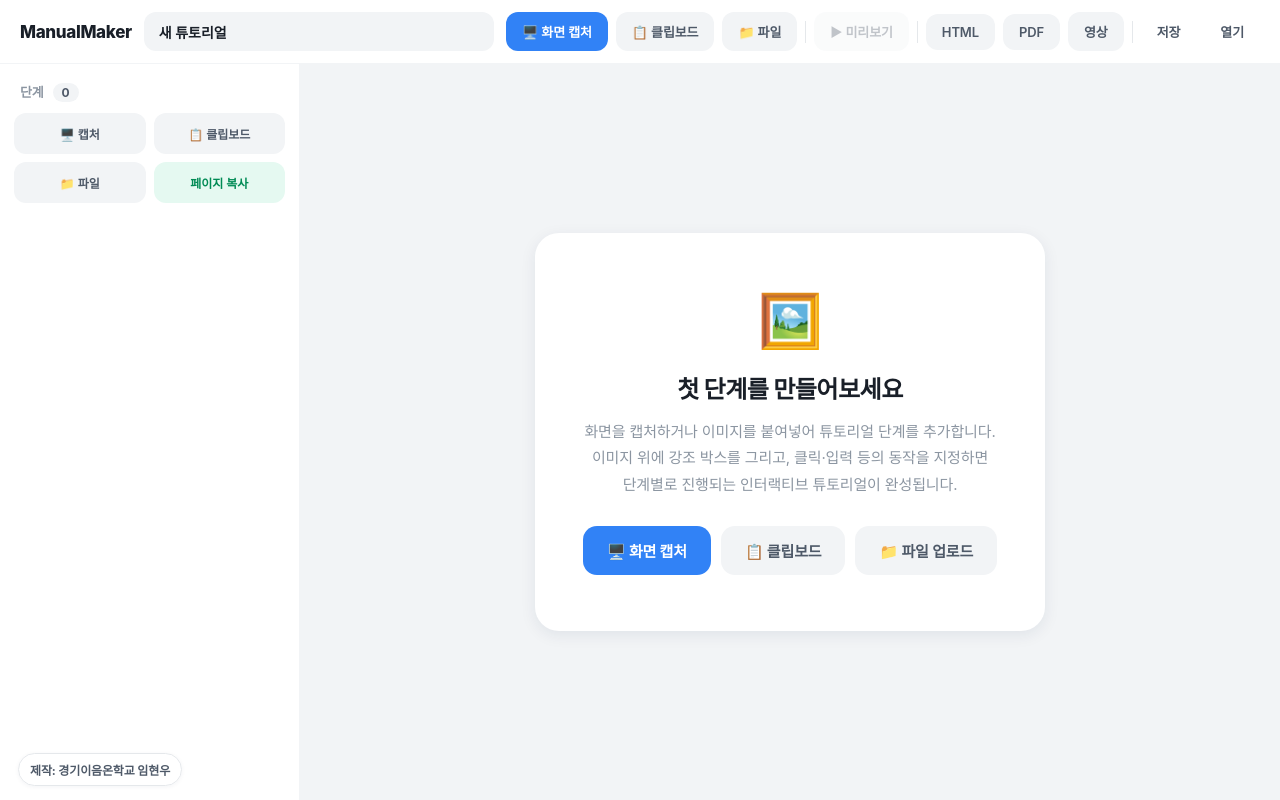
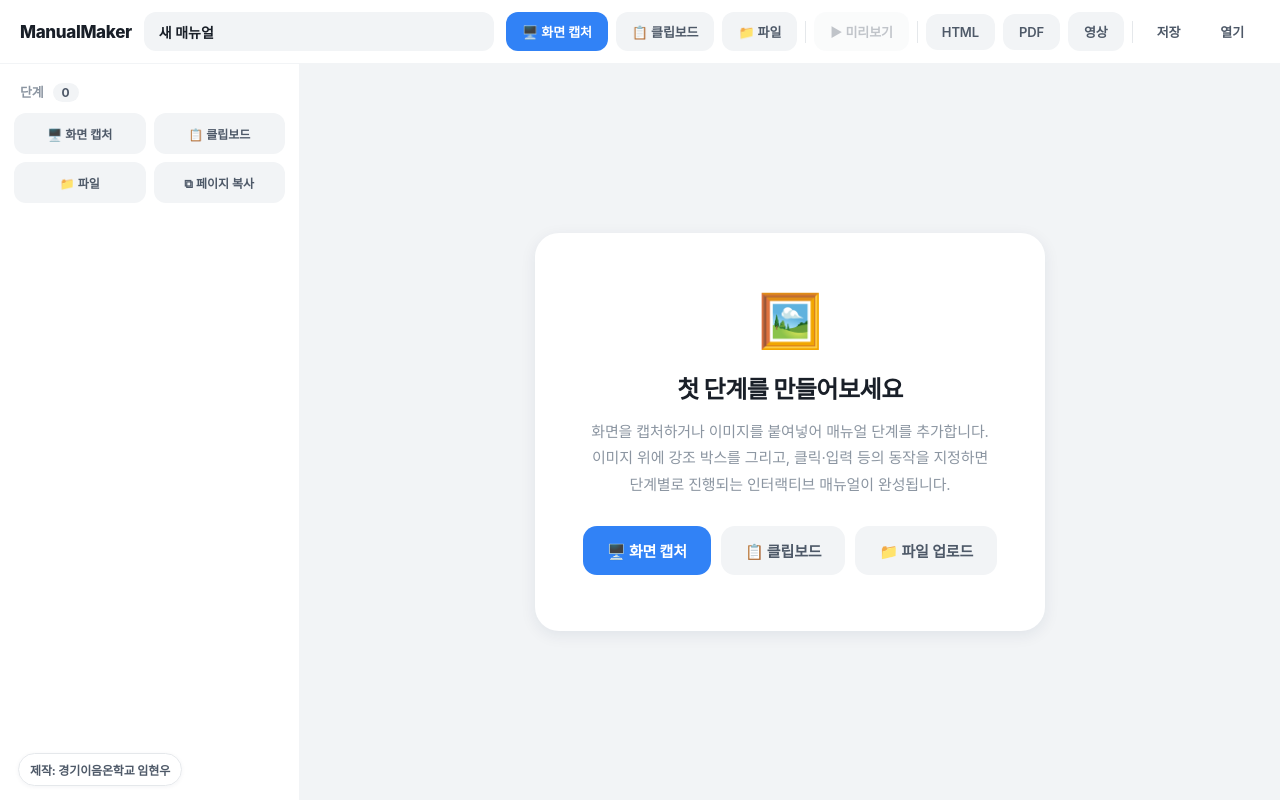
Before and after one commit to Limn8/manualmaker, a React (Vite) app: page / in a window 1280 px wide. Built offline with nearby package versions, Linux system fonts and the light colour scheme; a web font is replaced by a local one.

Commit message:
Unify manual terminology and button states

```diff
--- a/src/App.tsx
+++ b/src/App.tsx
@@ -250,7 +250,7 @@ export default function App() {
           className="title-input"
           value={project.title}
           onChange={(e) => setProject((p) => ({ ...p, title: e.target.value }))}
-          placeholder="튜토리얼 제목"
+          placeholder="매뉴얼 제목"
         />
         <div className="topbar-actions">
           <button className="btn primary" onClick={handleCaptureScreen} title="브라우저 화면 공유로 원하는 창/화면을 캡처">
@@ -344,11 +344,11 @@ export default function App() {
                 <div className="empty-icon">🖼️</div>
                 <h2>첫 단계를 만들어보세요</h2>
                 <p>
-                  화면을 캡처하거나 이미지를 붙여넣어 튜토리얼 단계를 추가합니다.
+                  화면을 캡처하거나 이미지를 붙여넣어 매뉴얼 단계를 추가합니다.
                   <br />
                   이미지 위에 강조 박스를 그리고, 클릭·입력 등의 동작을 지정하면
                   <br />
-                  단계별로 진행되는 인터랙티브 튜토리얼이 완성됩니다.
+                  단계별로 진행되는 인터랙티브 매뉴얼이 완성됩니다.
                 </p>
                 <div className="empty-btns">
                   <button className="btn primary big" onClick={handleCaptureScreen}>
--- a/src/components/Player.tsx
+++ b/src/components/Player.tsx
@@ -105,7 +105,7 @@ export default function Player({ project, onClose }: Props) {
       {done ? (
         <div className="player-done">
           <div className="player-done-icon">🎉</div>
-          <h2>튜토리얼 완료!</h2>
+          <h2>매뉴얼 완료!</h2>
           <p>{steps.length}개 단계를 모두 마쳤습니다.</p>
           <div className="player-done-btns">
             <button className="btn" onClick={() => setIndex(0)}>
--- a/src/components/StepList.tsx
+++ b/src/components/StepList.tsx
@@ -111,7 +111,7 @@ export default function StepList({
         ))}
         <div className="step-add-row">
           <button className="step-add" onClick={onCapture} title="화면 캡처로 단계 추가">
-            🖥️ 캡처
+            🖥️ 화면 캡처
           </button>
           <button className="step-add" onClick={onPaste} title="클립보드 이미지로 단계 추가">
             📋 클립보드
@@ -120,12 +120,12 @@ export default function StepList({
             📁 파일
           </button>
           <button
-            className="step-add copy"
+            className="step-add"
             onClick={onDuplicatePrevious}
             disabled={steps.length === 0}
             title="현재 단계 또는 마지막 단계를 복사"
           >
-            페이지 복사
+            ⧉ 페이지 복사
           </button>
         </div>
       </div>
--- a/src/export/html.ts
+++ b/src/export/html.ts
@@ -137,7 +137,7 @@ function render(){
     box.style.opacity='0';prevBox=false;
     if(boxUnbind){boxUnbind();boxUnbind=null;}
     doneEl.style.display='block';
-    doneEl.innerHTML='<div class="big">🎉</div><h2>튜토리얼 완료!</h2><p>'+steps.length+'개 단계를 모두 마쳤습니다.</p><button id="restart" class="primary">처음부터 다시</button>';
+    doneEl.innerHTML='<div class="big">🎉</div><h2>매뉴얼 완료!</h2><p>'+steps.length+'개 단계를 모두 마쳤습니다.</p><button id="restart" class="primary">처음부터 다시</button>';
     document.getElementById('restart').onclick=function(){idx=0;render();};
     footer.innerHTML='';
     setActiveDash(-1);
--- a/src/export/video.ts
+++ b/src/export/video.ts
@@ -17,7 +17,7 @@ const TITLE_SEC = 2.2;
 const STEP_SEC = 3.6;
 
 /**
- * Renders the tutorial onto a canvas (title card → each step with an animated
+ * Renders the manual onto a canvas (title card → each step with an animated
  * highlight) and exports MP4 when WebCodecs can encode it.
  */
 export async function exportVideo(
--- a/src/styles.css
+++ b/src/styles.css
@@ -137,7 +137,8 @@ body {
 }
 
 .btn:hover:not(:disabled) {
-  background: var(--fill-hover);
+  background: var(--accent);
+  color: #fff;
 }
 
 .btn:disabled {
@@ -160,7 +161,8 @@ body {
 }
 
 .btn.ghost:hover:not(:disabled) {
-  background: var(--fill);
+  background: var(--accent);
+  color: #fff;
 }
 
 .btn.big {
@@ -376,22 +378,12 @@ body {
   font-weight: 600;
   font-family: inherit;
   cursor: pointer;
-  transition: background 0.15s;
+  transition: background 0.15s, color 0.15s, transform 0.08s;
 }
 
 .step-add:hover {
-  background: var(--fill-hover);
-  color: var(--text);
-}
-
-.step-add.copy {
-  background: #e5f9f1;
-  color: #008b55;
-}
-
-.step-add.copy:hover:not(:disabled) {
-  background: #d3f3e5;
-  color: #006f45;
+  background: var(--accent);
+  color: #fff;
 }
 
 /* ---------- Action badge ---------- */
--- a/src/types.ts
+++ b/src/types.ts
@@ -89,5 +89,5 @@ export function uid(): string {
 }
 
 export function newProject(): Project {
-  return { title: '새 튜토리얼', steps: [] };
+  return { title: '새 매뉴얼', steps: [] };
 }
--- a/src/utils.ts
+++ b/src/utils.ts
@@ -11,7 +11,7 @@ export function downloadBlob(filename: string, blob: Blob): void {
 
 export function sanitizeFilename(name: string): string {
   const cleaned = name.replace(/[\\/:*?"<>|]/g, '_').trim();
-  return cleaned || 'tutorial';
+  return cleaned || 'manual';
 }
 
 export function loadImage(src: string): Promise<HTMLImageElement> {
```
Also changed, not shown: index.html (+2 -2 lines), 1 other file (tests, documents, lock files or other folders).
